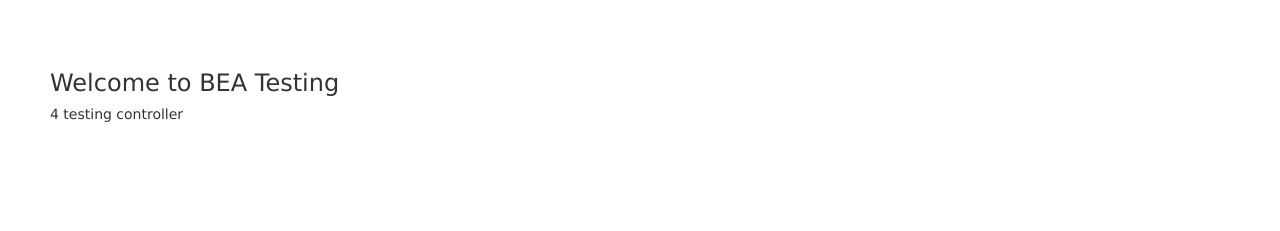
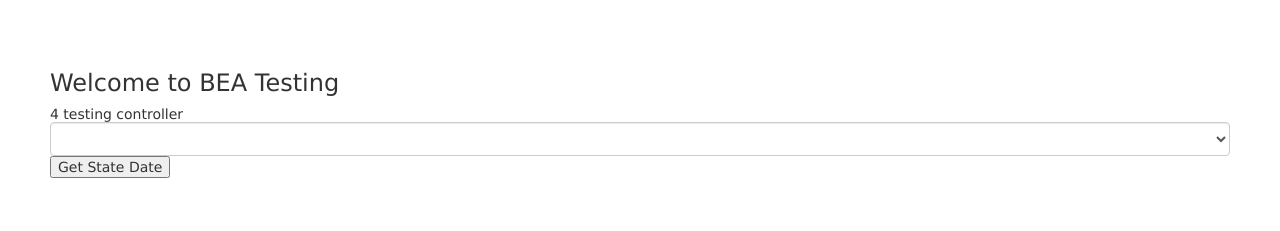
Before and after one commit to KyleRattet/BEA_testing, a website: page client/views/index.html in a window 1280 px wide. Drawn offline with nearby package versions, Linux system fonts and the light colour scheme; files that its build step writes are made by us from their sources; no server answers.

Commit message:
button to get state data

```diff
--- a/client/js/controllers.js
+++ b/client/js/controllers.js
@@ -11,21 +11,35 @@
  //    });
  //  };
 
- var parameters = {
-   state: 01,
-   description: 'test'
-};
+
+  //use this to build out query
 
 
   getInfo = function (url) {
+
+    //use to build out query
+    var parameters = {
+       state: $scope.state_select,
+       description: 'test'
+        };
     httpFactory.get(url, {params: parameters})
     .then(function(response){
         console.log(response, "api info response");
     });
   };
 
+ $scope.getData = function () {
+  console.log($scope.state_select, "state")
+  getInfo('/api/v1/data/census');
+ };
+
+
+
+
+
+
   // getInfo('/api/v1/data/bea');
-  getInfo('/api/v1/data/census');
+
 
   // getBEADATA = function () {
   //    var info = $http.get("http://www.bea.gov/api/data/?&UserID="+BEA_id+"&method=GetData&datasetname=RegionalData&KeyCode=PCDPI_SI&GeoFIPS=STATE&Year=2012&ResultFormat=JSON&%27")
--- a/client/views/index.html
+++ b/client/views/index.html
@@ -12,6 +12,18 @@
 
     {{test}}
 
+    <select ng-model="state_select" class="form-control">
+      <option value="01">Alabama</option>
+      <option value="02">Alaska</option>
+      <option value="04">Arizona</option>
+      <option value="05">Arkansas</option>
+      <option value="06">California</option>
+      <option value="08">Colorado</option>
+      <option value="09">Connecticut</option>
+      <option value="10">Delaware</option>
+    </select>
+    <button ng-click="getData()">Get State Date</button>
+
      <script type="text/javascript" src="//code.jquery.com/jquery-2.1.4.min.js"></script>
     <script src="https://ajax.googleapis.com/ajax/libs/angularjs/1.3.15/angular.min.js">
     </script>
```
